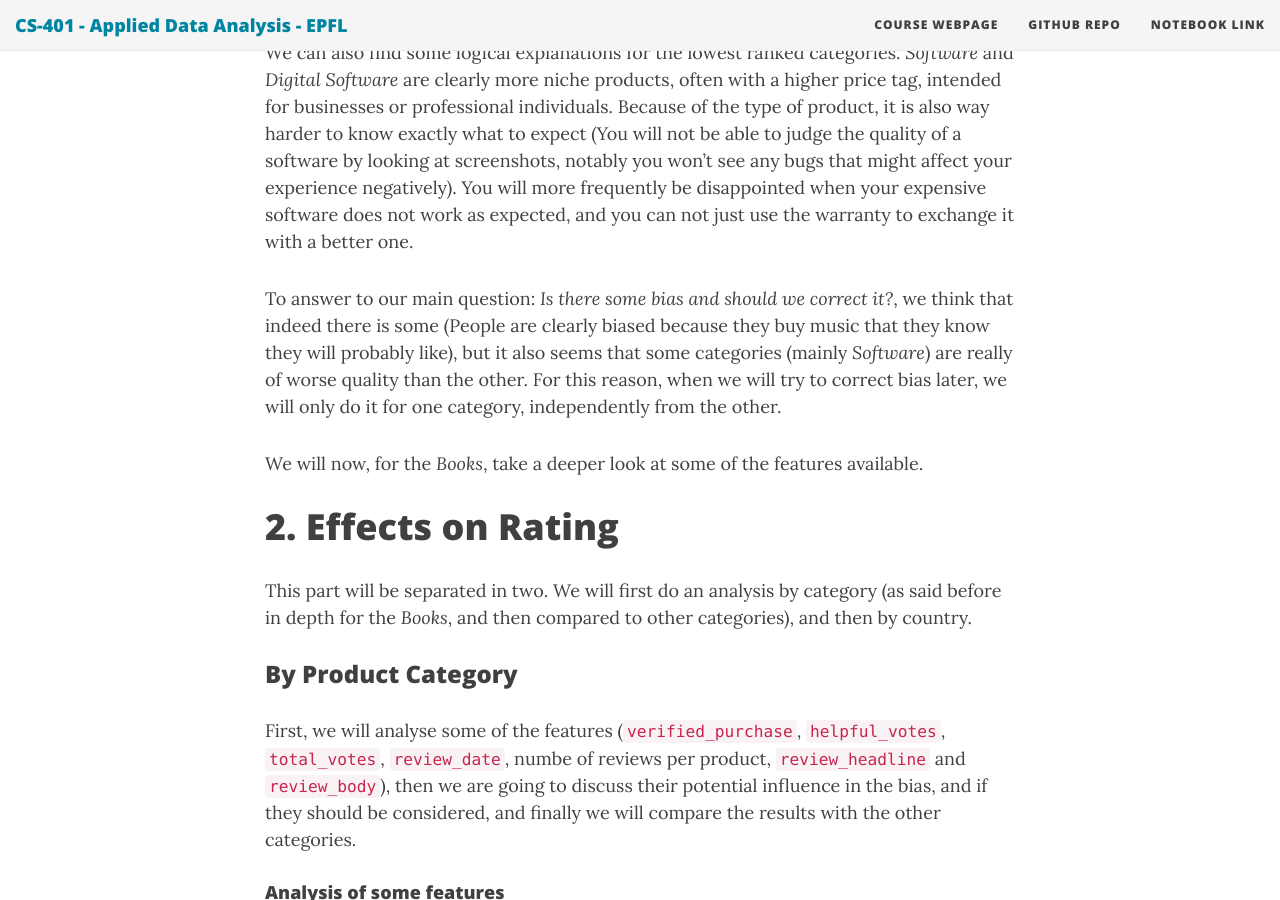
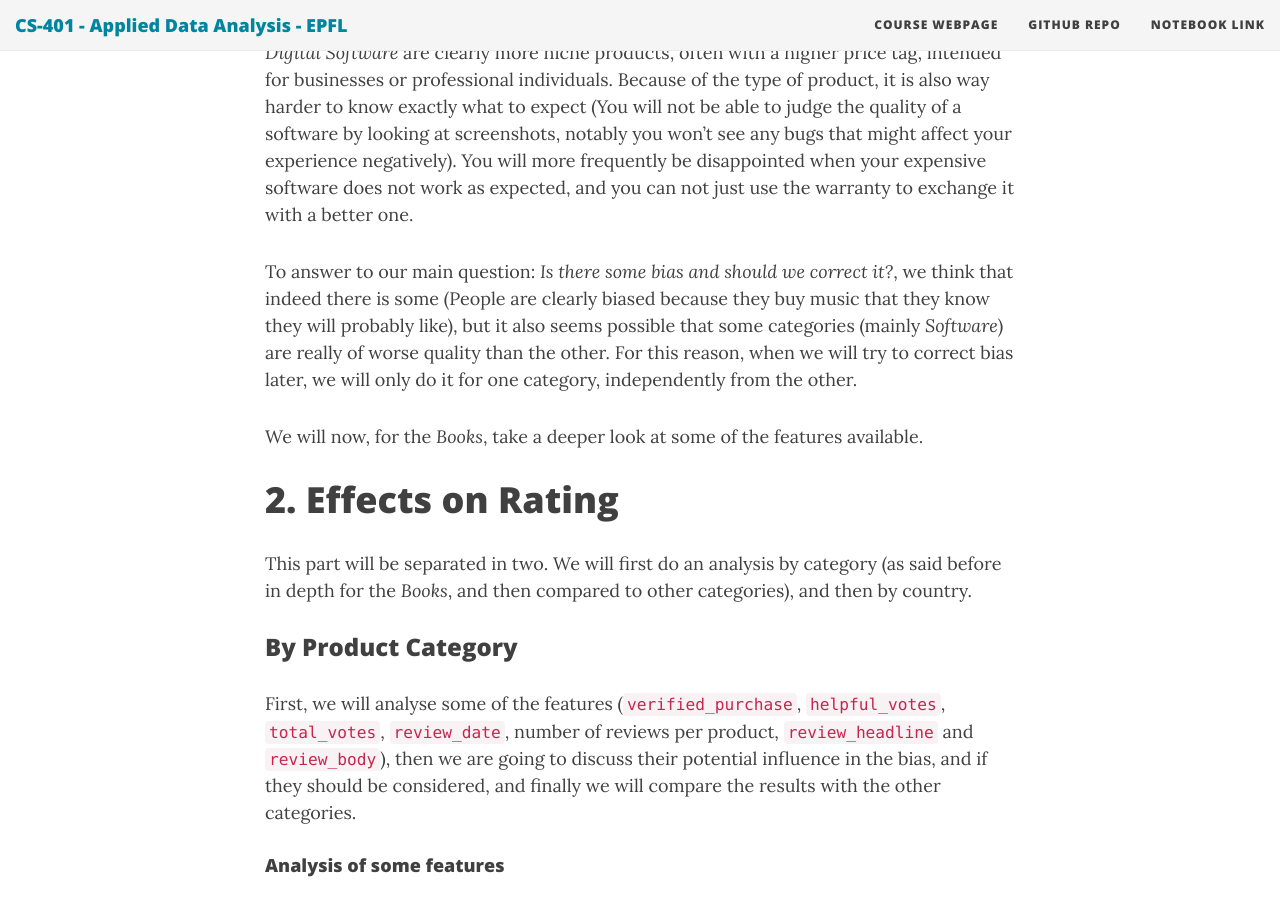
Before and after one commit to ada-lyn/ada-lyn.github.io, a Jekyll site: the page built from index.md, in a window 1280 px wide and 900 px high, scrolled down 5018 px. Built offline with Jekyll 4.4.1, drawn with Linux system fonts in a browser that asks for light colours; nearby versions of some CDN libraries; formulas are drawn with MathJax 3; some of the changed text lies outside the part shown.

Commit message:
Update index.md

```diff
--- a/index.md
+++ b/index.md
@@ -64,7 +64,7 @@
 
 ![Number of review for each category](/img/other/n_by_category.png)
 
-Note that we used a logratihmic scale, so the proportions are distorded. Indeed, some of the smallest categories (*Digital Software*, *Major Appliance*, *Personnal Care Appliance* for instance) have so few reviews compared to the larger ones (*Books*, *Ebooks*, *Wireless*) that they would be invisible on a linear scale. The results are mostly expected, although some categories are ranked higher than one might expect them to be (e.g. *Video DVD*, when they mostly have been replaced by streaming services, or *Wireless* that is ranked way higher than *Electronics*, even if it's only a subcategory of **the other / NOT SURE ABOUT THE PHRASING OR is it mobile phones?**)
+Note that we used a logratihmic scale, so the proportions are distorded. Indeed, some of the smallest categories (*Digital Software*, *Major Appliance*, *Personnal Care Appliance* for instance) have so few reviews compared to the larger ones (*Books*, *Ebooks*, *Wireless*) that they would be invisible on a linear scale. The results are mostly expected, although some categories are ranked higher than one might expect them to be (e.g. *Video DVD*, when they mostly have been replaced by streaming services, or *Wireless* that is ranked way higher than *Electronics*, even if it's only a subcategory of *Electronics*.
 
 We also took a quick look at the average rating (the number of stars given by the reviewers) of each category.
 
@@ -74,7 +74,7 @@
 
 We can also find some logical explanations for the lowest ranked categories. *Software* and *Digital Software* are clearly more niche products, often with a higher price tag, intended for businesses or professional individuals. Because of the type of product, it is also way harder to know exactly what to expect (You will not be able to judge the quality of a software by looking at screenshots, notably you won't see any bugs that might affect your experience negatively). You will more frequently be disappointed when your expensive software does not work as expected, and you can not just use the warranty to exchange it with a better one.
 
-To answer to our main question: *Is there some bias and should we correct it?*, we think that indeed there is some (People are clearly biased because they buy music that they know they will probably like), but it also seems that some categories (mainly *Software*) are really of worse quality than the other. For this reason, when we will try to correct bias later, we will only do it for one category, independently from the other.<a name="effects-on-rating"></a>
+To answer to our main question: *Is there some bias and should we correct it?*, we think that indeed there is some (People are clearly biased because they buy music that they know they will probably like), but it also seems possible that some categories (mainly *Software*) are really of worse quality than the other. For this reason, when we will try to correct bias later, we will only do it for one category, independently from the other.<a name="effects-on-rating"></a>
 
 <a name="effects_" />
 
@@ -87,7 +87,7 @@
 
 ### By Product Category
 
-First, we will analyse some of the features (`verified_purchase`, `helpful_votes`, `total_votes`, `review_date`, numbe of reviews per product, `review_headline` and `review_body`), then we are going to discuss their potential influence in the bias, and if they should be considered, and finally we will compare the results with the other categories.
+First, we will analyse some of the features (`verified_purchase`, `helpful_votes`, `total_votes`, `review_date`, number of reviews per product, `review_headline` and `review_body`), then we are going to discuss their potential influence in the bias, and if they should be considered, and finally we will compare the results with the other categories.
 
 ####  Analysis of some features
 
```
